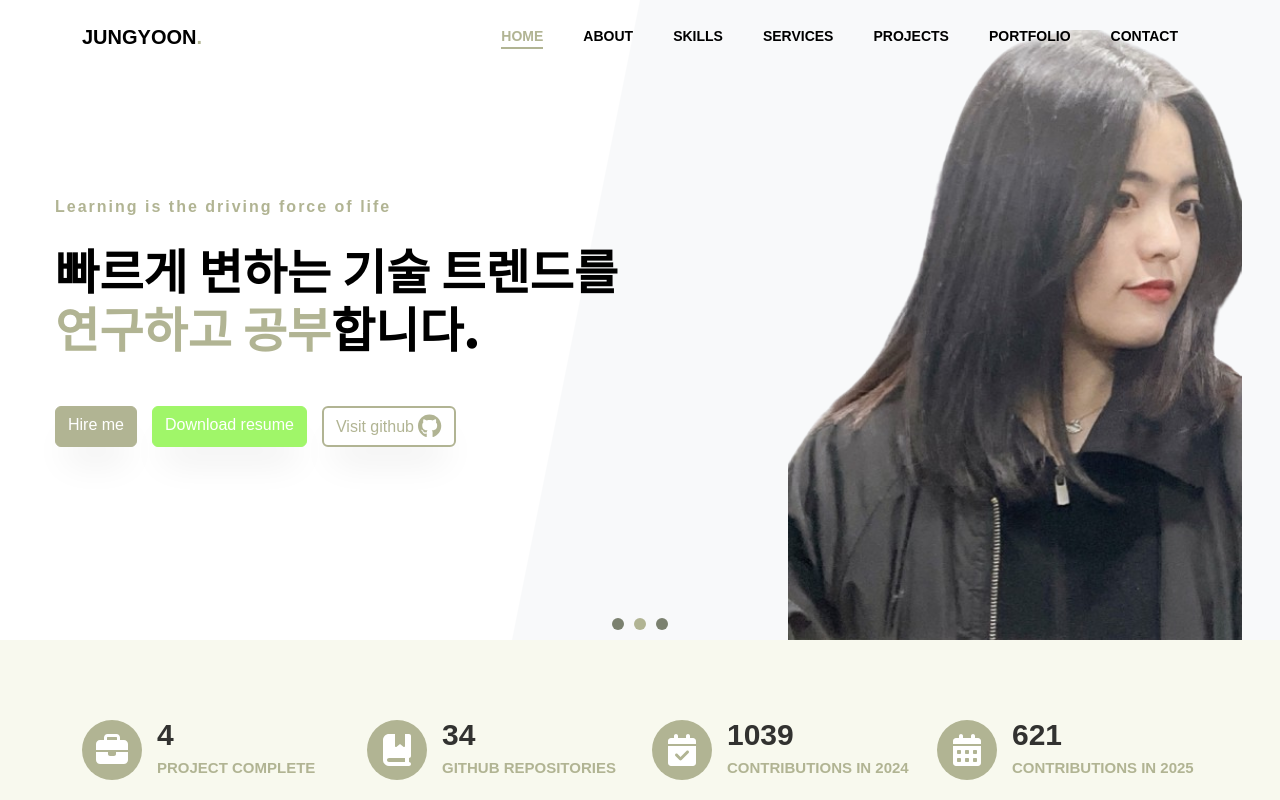
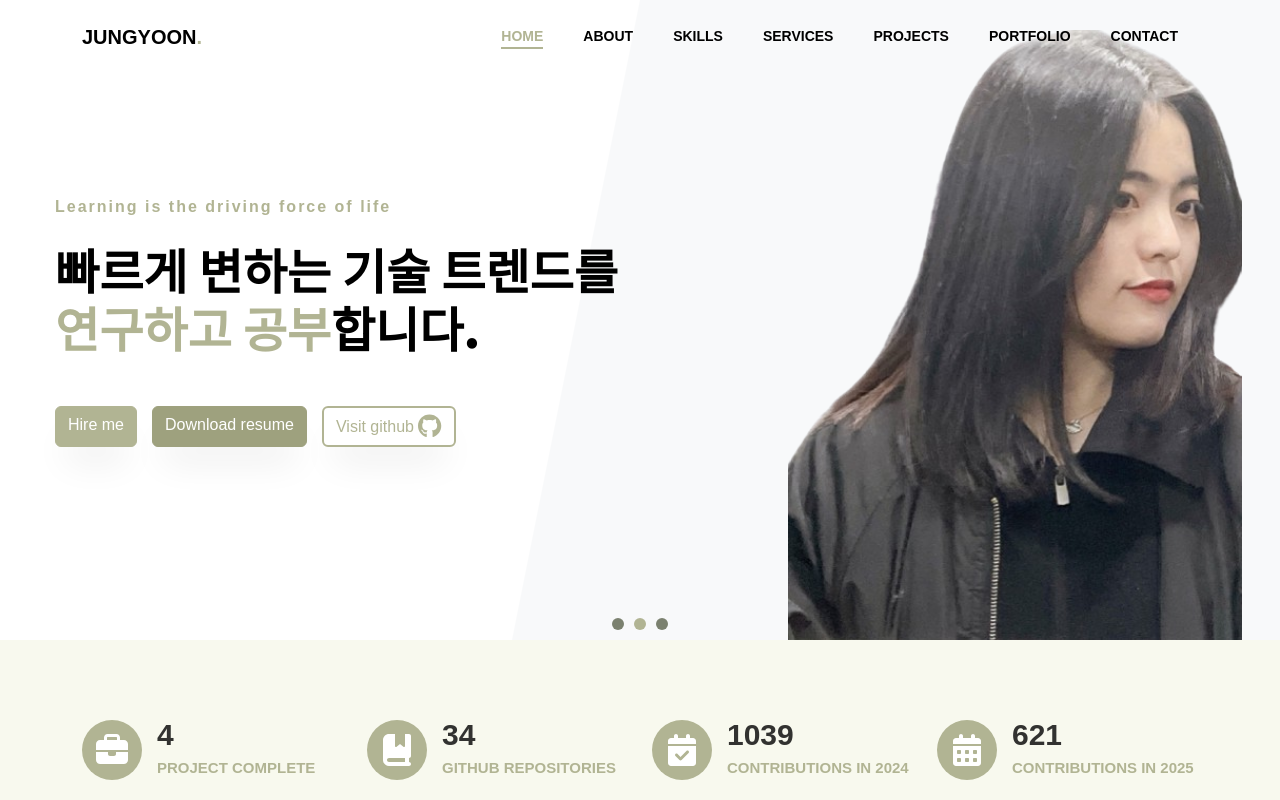
Before and after one commit to jungyoonn/portfolio, a React (Create React App) app: page / in a window 1280 px wide. Shown: the top 800 px of the page. Built offline with nearby package versions, Linux system fonts and the light colour scheme.

Commit message:
secondary 버튼 수정

```diff
--- a/src/scss/style.scss
+++ b/src/scss/style.scss
@@ -9,7 +9,7 @@ $black: #000000;
 $darken: #232931;
 
 $primary: #b1b493;
-$secondary: #a0f669;
+$secondary: #9ea17e;
 
 .noto-sans-kr {
   font-family: "Noto Sans KR", sans-serif;
@@ -801,14 +801,14 @@ h1, h2, h3, h4, h5,
     border: 1px solid $secondary !important;
     color: $white !important;
     &:hover {
-      border: 1px solid $secondary !important;
-      background: transparent !important;
-      color: $secondary !important;
+      border: 1px solid darken($secondary, 10%) !important;
+      background: darken($secondary, 10%) !important;
+      color: $white !important;
     }
     &:active, &.active {
-      border: 1px solid darken($secondary, 10%) !important;
-      background: transparent !important;
-      color: darken($secondary, 10%) !important;
+      border: 1px solid darken($secondary, 20%) !important;
+      background: darken($secondary, 20%) !important;
+      color: $white !important;
     }
   }
 
```
